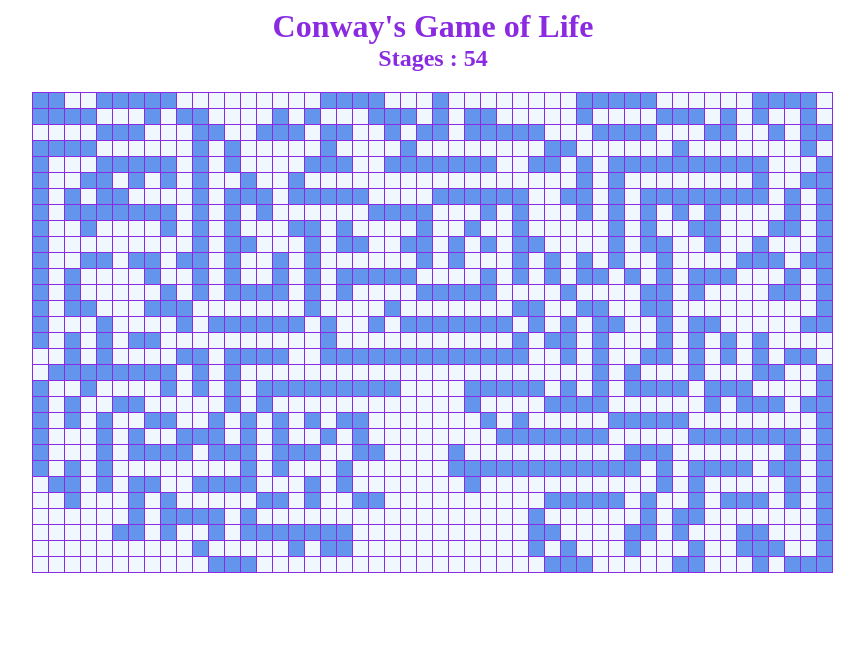
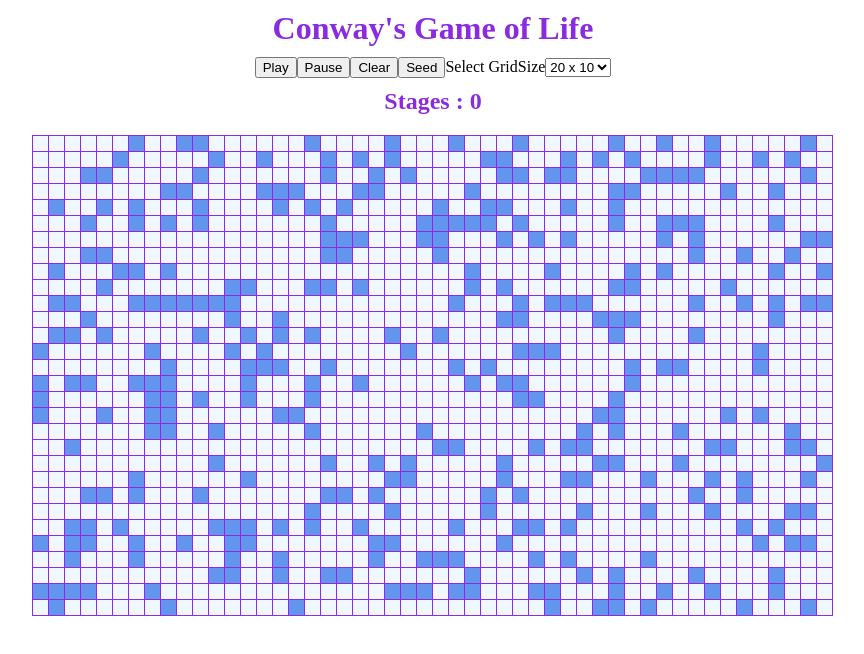
Before and after one commit to jayaramsivaramannair/Game_Of_Life, a React app: page / in a window 1280 px wide. Shown: the top 654 px of the page, without its empty margins (207-1071 px from the left). Built offline with nearby package versions, Linux system fonts and the light colour scheme.

Commit message:
Implemented various buttons to control play, pause and initial seed function

```diff
--- a/index.css
+++ b/index.css
@@ -21,9 +21,7 @@
 
   .center {
     margin: auto;
-    /*
     display: table;
-    */
     margin-top: 10px;
   }
 
@@ -42,9 +40,7 @@
     margin: auto;
     text-align: center;
     width: 50%;
-    /*
     margin-top: 10px;
-    */
   }
 
   h4 {
--- a/src/App.js
+++ b/src/App.js
@@ -2,6 +2,7 @@ import React from 'react';
 import ReactDOM from 'react-dom';
 import '../index.css'
 import Grid from './components/Grid.js'
+import Buttons from './components/Buttons.js'
 
 class App extends React.Component {
     constructor() {
@@ -57,6 +58,32 @@ class App extends React.Component {
         clearInterval(this.intervalId)
     }
 
+    clear = () => {
+        let grid = Array(this.rows).fill().map(() => Array(this.cols).fill(false))
+
+        this.setState({
+            initialGrid: grid,
+            generations: 0,
+        })
+        clearInterval(this.intervalId)
+    }
+
+    gridSize = (size) => {
+        switch (size) {
+            case "1":
+                this.cols = 20;
+                this.rows = 10;
+                break;
+            case "2":
+                this.cols = 50;
+                this.rows = 30;
+                break;
+            default:
+                this.cols = 70;
+                this.rows = 50;
+        }
+        this.clear()
+    }
     play = () => {
         let g = this.state.initialGrid
         let g2 = [...this.state.initialGrid]
@@ -148,13 +175,19 @@ class App extends React.Component {
     componentDidMount() {
         console.log("Component Mounted")
         this.seed()
-        this.playButton()
     }
 
     render() {
         return (
             <div>
                 <h1>Conway's Game of Life</h1>
+                <Buttons
+                    playButton={this.playButton}
+                    pauseButton={this.pauseButton}
+                    clear={this.clear}
+                    seed={this.seed}
+                    gridSize={this.gridSize}
+                />
                 <h2>Stages : {this.state.generations}</h2>
                 <Grid
                     initialGrid={this.state.initialGrid}
--- a/src/components/Box.js
+++ b/src/components/Box.js
@@ -7,7 +7,6 @@ const Box = ({ boxClass, boxId, row, col, boxSelection }) => {
             className={boxClass}
             id={boxId}
             onClick={() => { boxSelection(row, col) }}
-
         />
     )
 
--- /dev/null
+++ b/src/components/Buttons.js
@@ -0,0 +1,33 @@
+import React from 'react'
+
+const Buttons = ({ playButton, pauseButton, clear, seed, gridSize }) => {
+
+    const handleSelect = (evt) => {
+        gridSize(evt.target.value)
+    }
+
+    return (
+        <div className="center">
+            <button onClick={playButton}>
+                Play
+            </button>
+            <button onClick={pauseButton}>
+                Pause
+            </button>
+            <button onClick={clear}>
+                Clear
+            </button>
+            <button onClick={seed}>
+                Seed
+            </button>
+            <label>Select GridSize</label>
+            <select onChange={handleSelect}>
+                <option value="1">20 x 10</option>
+                <option value="2">50 x 30</option>
+                <option value="3">70 x 50</option>
+            </select>
+        </div>
+    )
+}
+
+export default Buttons;
```
